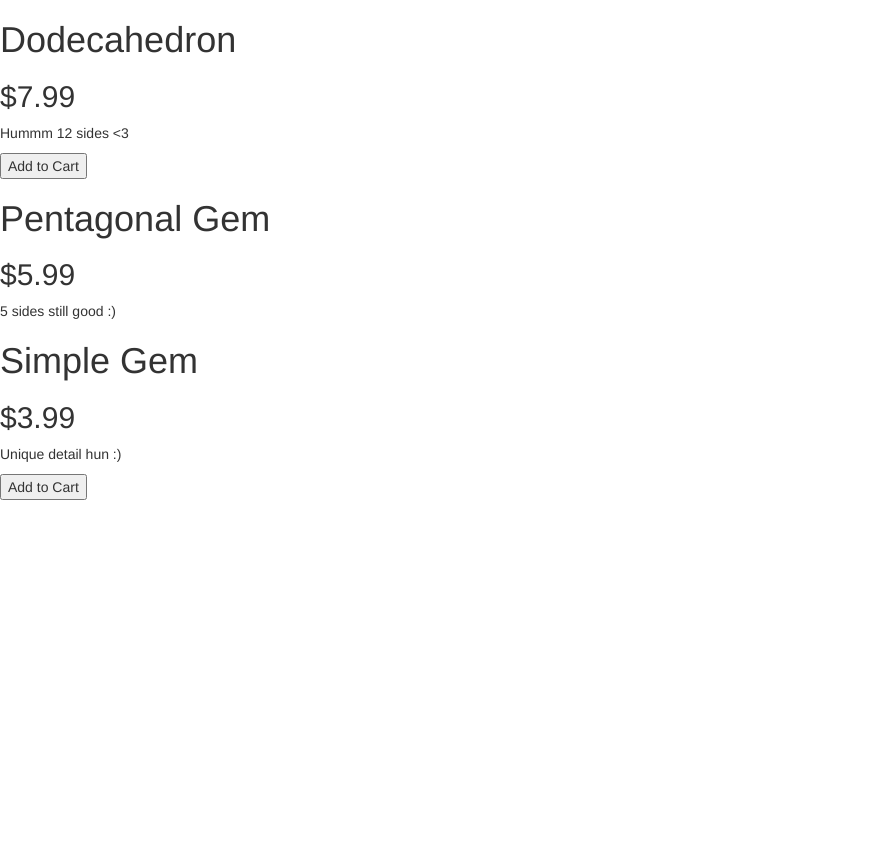
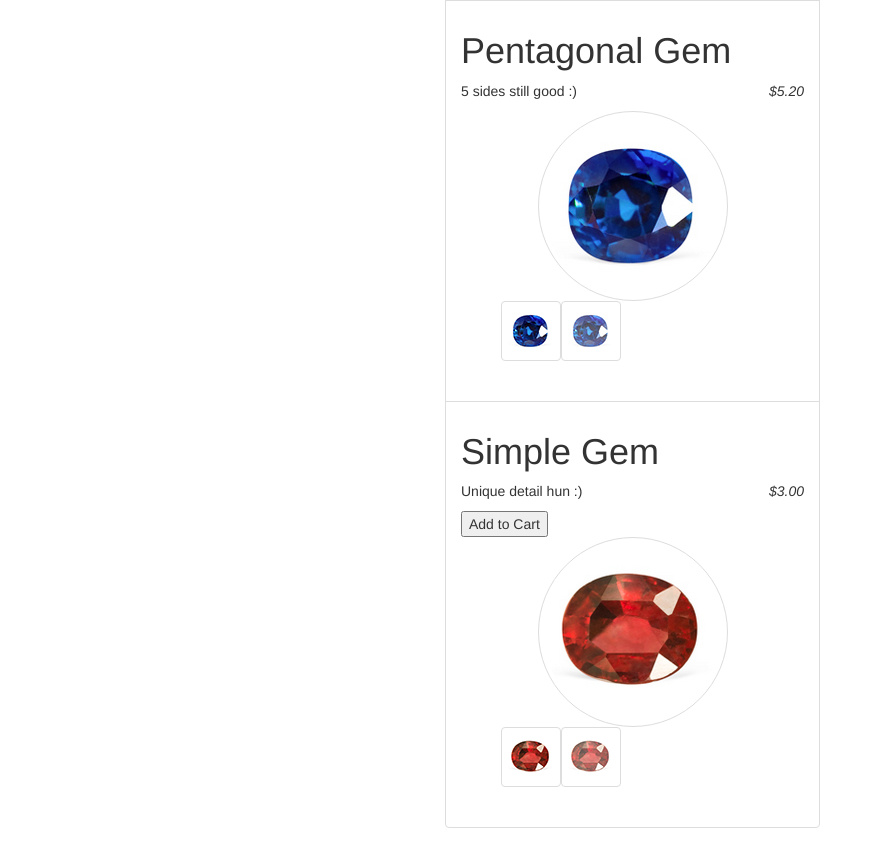
Before and after one commit to karlafernandes/AngularJS-CodeSchool-Project, a plain HTML site: page index.html in a window 1280 px wide. Shown: the whole page, without its empty margins (0-883 px from the left). Before the commit the page ends 800 px from the top, so only its background shows below. Drawn offline with Linux system fonts and the light colour scheme.

Commit message:
feat: adding image gallery

```diff
--- a/index.html
+++ b/index.html
@@ -10,13 +10,25 @@
 		<script type="text/javascript" src="js/app.js"></script>
     </head>
     <body ng-controller="StoreController as store">
-		<div ng-repeat="product in store.products">
-			<div ng-hide="store.product.soldOut">
+		<div class="container">
+			<div class="row">
+		<div class="list-group col-md-4 col-md-offset-4">
+			<div class="list-group-item" ng-repeat="product in store.products | orderBy:'-price'" ng-hide="product.soldOut">
 				<h1>{{product.name}}</h1>
-				<h2>${{product.price}}</h2>
+				<em class="pull-right">{{product.price | currency}}</em>
 				<p>{{product.description}}</p>
 				<button ng-show="product.canPurchase">Add to Cart</button>
+
+		        <!-- Image Gallery  -->
+		        <div class="gallery" ng-show="product.images.length">
+		          <img class="img img-circle img-thumbnail center-block" ng-src="{{product.images[0]}}" />
+		          <ul class="clearfix">
+		            <li class="small-image pull-left thumbnail" ng-repeat="image in product.images" ng-hide="{{$index + 1}}==1"><img ng-src="{{image}}" /> </li>
+		          </ul>
+		        </div>
 			</div>
+			</div>
+		</div>
 		</div>
     </body>
 </html>
--- a/js/app.js
+++ b/js/app.js
@@ -6,21 +6,24 @@
 
 	var gems = [
 	{
-		name: 'Dodecahedron',
+		name: "Dodecahedron",
 		price: 7.99,
-		description: 'Hummm 12 sides <3',
+		description: "Hummm 12 sides <3",
 		canPurchase: true,
-		soldOut: true
+		soldOut: true,
+		images: ['images/12.png', 'images/12min.png', 'images/12min1.png']
 	}, {
 		name: 'Pentagonal Gem',
-		price: 5.99,
+		price: 5.2,
 		description: '5 sides still good :)',
 		canPurchase: false,
+		images: ['images/5.png', 'images/5min.png', 'images/5min1.png']
 	}, {
 		name: 'Simple Gem',
-		price: 3.99,
+		price: 3,
 		description: 'Unique detail hun :)',
 		canPurchase: true,
+		images: ['images/1.png', 'images/1min.png', 'images/1min1.png']
 	},
 	]
 })();
```
Also changed, not shown: images/1.png (added), images/12.png (added), images/12min.png (added), images/12min1.png (added), images/1min.png (added), images/1min1.png (added), images/5.png (added), images/5min.png (added), images/5min1.png (added).
